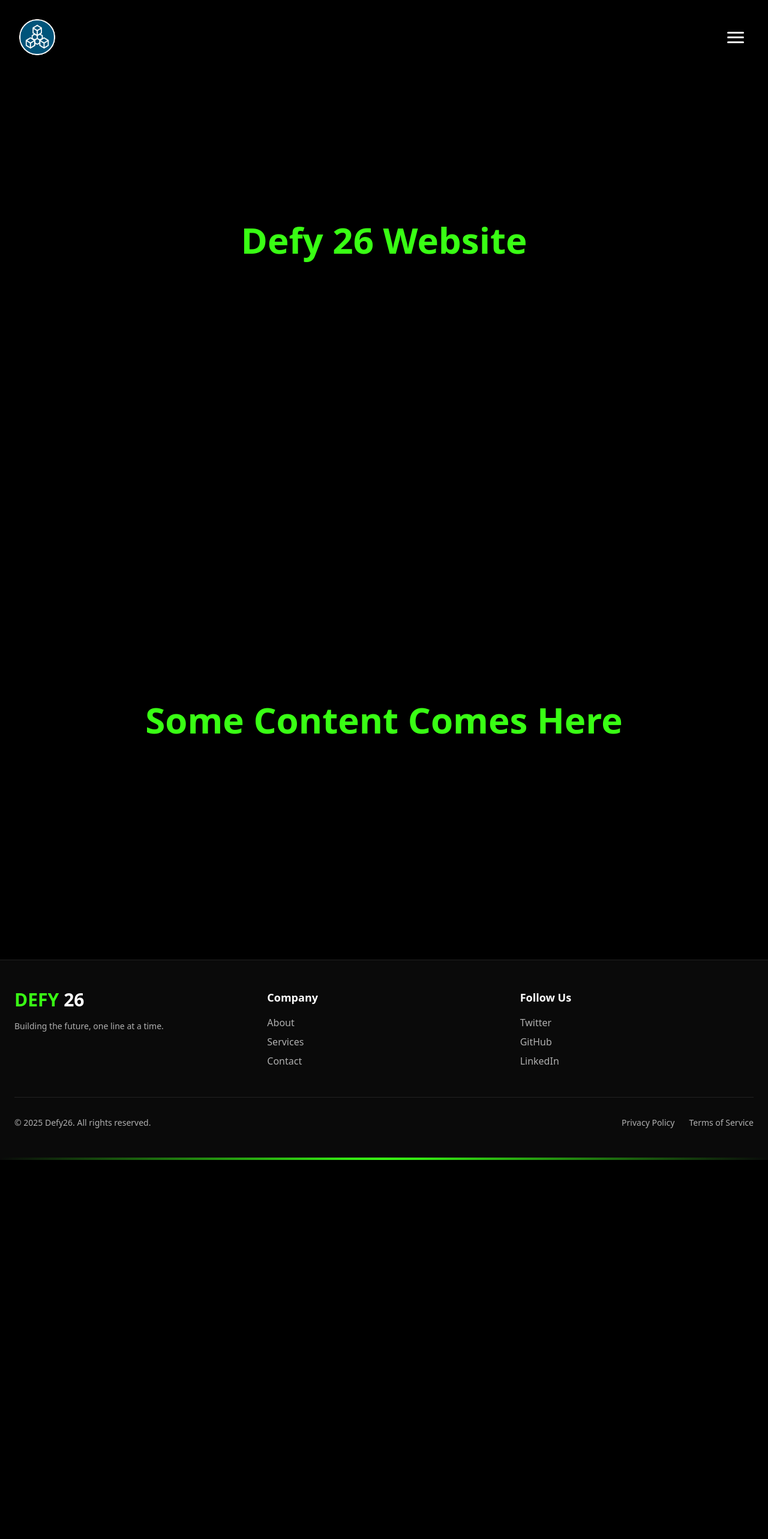
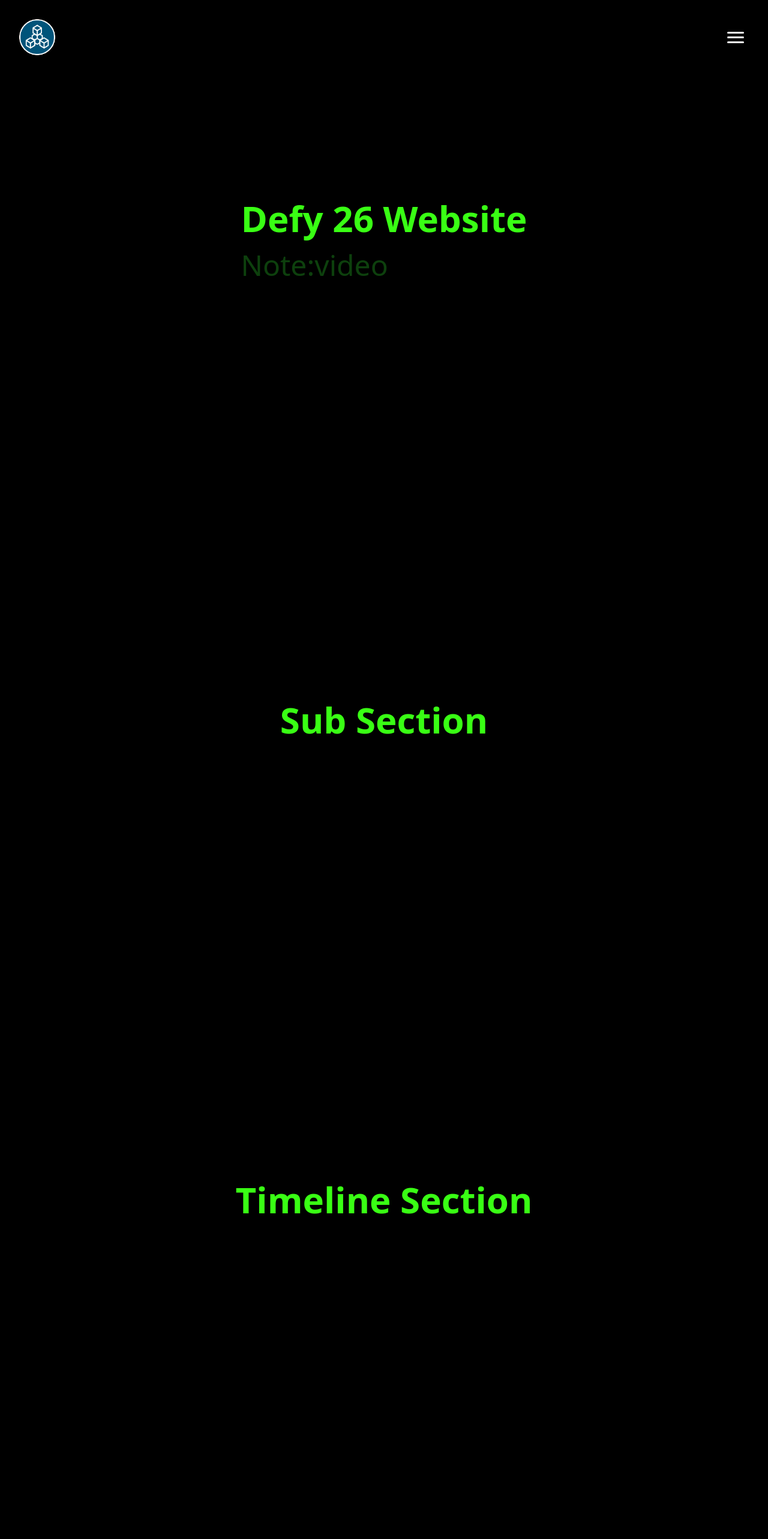
Before and after one commit to daocommunity-org/Defy26-website, a Next.js app: page / in a window 1280 px wide. Shown: the top 2566 px of the page at 60% size. Before the commit the page ends 1934 px from the top, so only its background shows below. Built offline with nearby package versions, Linux system fonts and the light colour scheme.

Commit message:
section division

```diff
--- a/src/app/page.tsx
+++ b/src/app/page.tsx
@@ -1,14 +1,46 @@
 export default function Home() {
   return (
     <>
-      <div className="min-h-screen flex items-center justify-center">
-        <h1 className="font-bold text-6xl text-primary ">Defy 26 Website</h1>
-      </div>
-      <div className="min-h-screen flex items-center justify-center">
-        <h1 className="font-bold text-6xl text-primary ">
-          Some Content Comes Here{" "}
-        </h1>
-      </div>
+      <section className="min-h-screen flex items-center justify-center">
+        <div>
+          <h1 className="font-bold text-6xl text-primary ">Defy 26 Website</h1>
+          <br />
+          <h1 className="text-5xl text-accent">Note:video</h1>
+        </div>
+      </section>
+      <section
+        id="sub here"
+        className="min-h-screen flex items-center justify-center"
+      >
+        <h1 className="font-bold text-6xl text-primary">Sub Section</h1>
+      </section>
+      <section
+        id="timeline"
+        className="min-h-screen flex items-center justify-center"
+      >
+        <h1 className="font-bold text-6xl text-primary">Timeline Section</h1>
+      </section>
+
+      <section
+        id="sponsors"
+        className="min-h-screen flex items-center justify-center"
+      >
+        <h1 className="font-bold text-6xl text-primary">Sponsors Section</h1>
+      </section>
+
+      <section
+        id="faqs"
+        className="min-h-screen flex items-center justify-center"
+      >
+        <h1 className="font-bold text-6xl text-primary">FAQs Section</h1>
+      </section>
+
+      <section
+        id="footer"
+        className="min-h-screen flex items-center justify-center"
+      >
+        <h1 className="font-bold text-6xl text-primary">Footer Section</h1>
+      </section>
     </>
   );
 }
```
